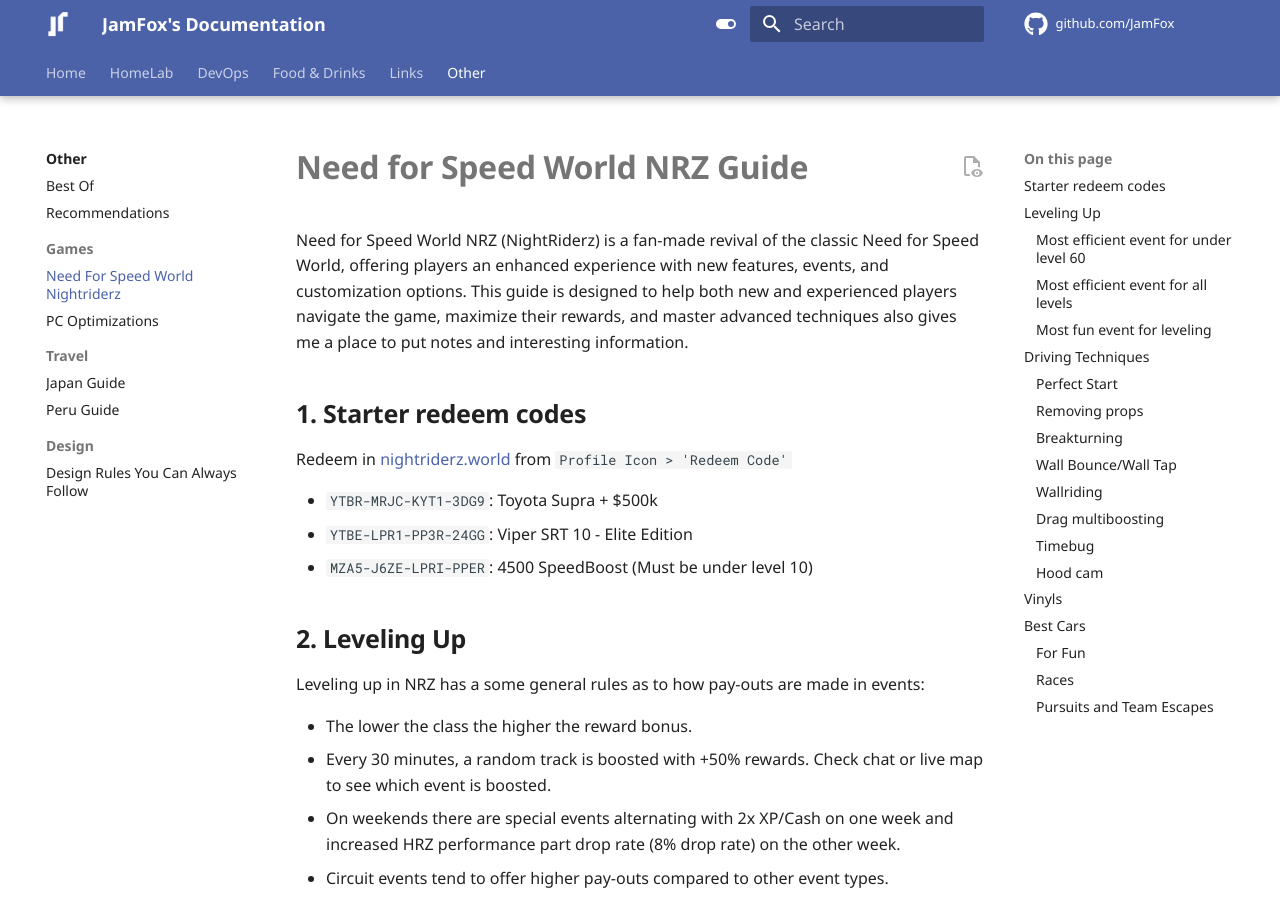
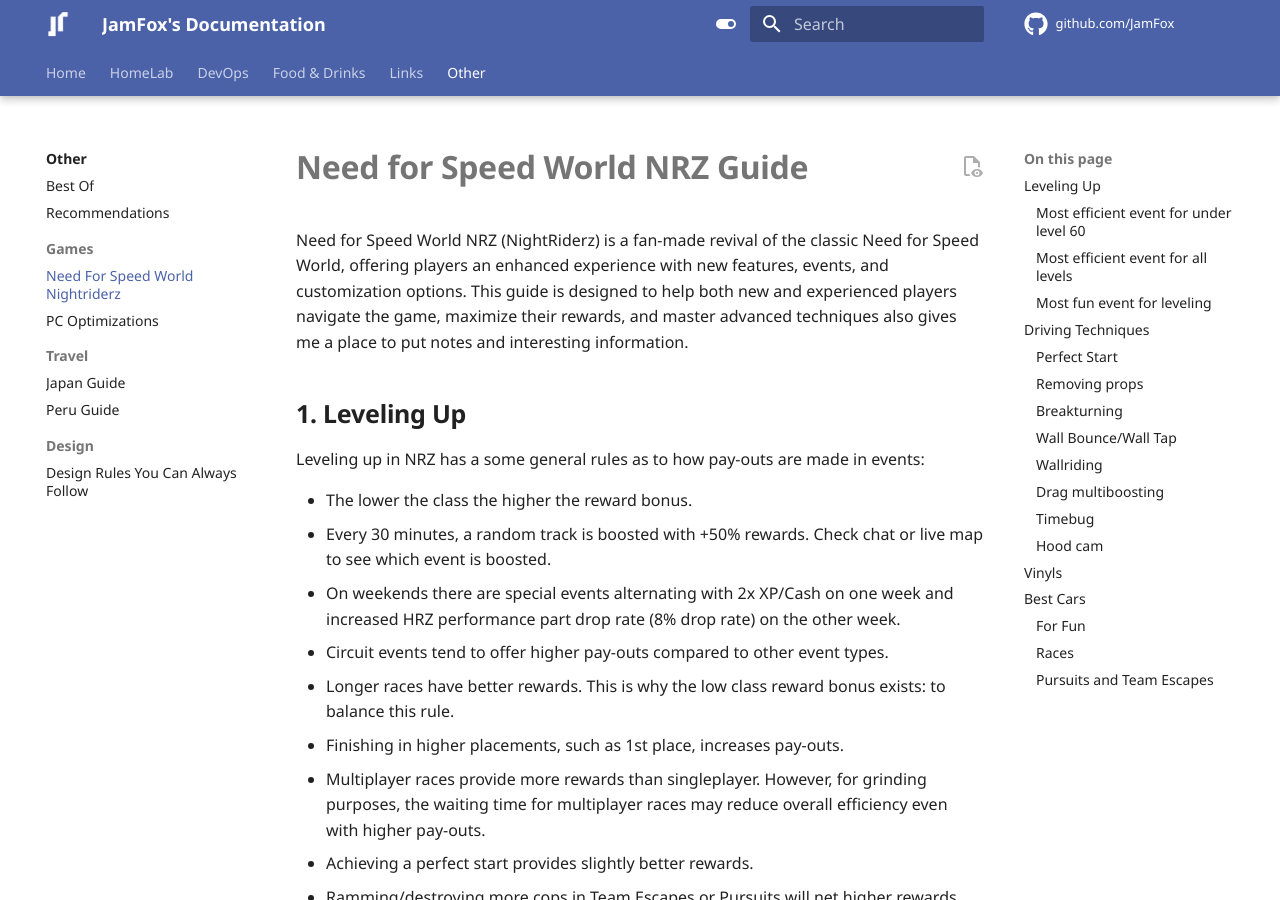
Before and after one commit to JamFox/docs.jamfox.dev, an MkDocs documentation site: the page built from docs/content/games/nfs-world-nrz.md, in a window 1280 px wide and 900 px high. Built offline with MkDocs 1.6.1 and Material for MkDocs 9.7.7, drawn with Linux system fonts in a browser that asks for light colours; plug-ins that fetch from the network failed and are left out; comment, search, counter and statistics services are not loaded.

Commit message:
removed old disable codes

```diff
--- a/docs/content/games/nfs-world-nrz.md
+++ b/docs/content/games/nfs-world-nrz.md
@@ -1,14 +1,6 @@
 # Need for Speed World NRZ Guide
 
 Need for Speed World NRZ (NightRiderz) is a fan-made revival of the classic Need for Speed World, offering players an enhanced experience with new features, events, and customization options. This guide is designed to help both new and experienced players navigate the game, maximize their rewards, and master advanced techniques also gives me a place to put notes and interesting information.
-
-## Starter redeem codes
-
-Redeem in [nightriderz.world](https://nightriderz.world/) from `Profile Icon > 'Redeem Code'`
-
-- `YTBR-MRJC-KYT1-3DG9`: Toyota Supra + $500k
-- `YTBE-LPR1-PP3R-24GG`: Viper SRT 10 - Elite Edition
-- `MZA5-J6ZE-LPRI-PPER`: 4500 SpeedBoost (Must be under level 10)
 
 ## Leveling Up
 
```
